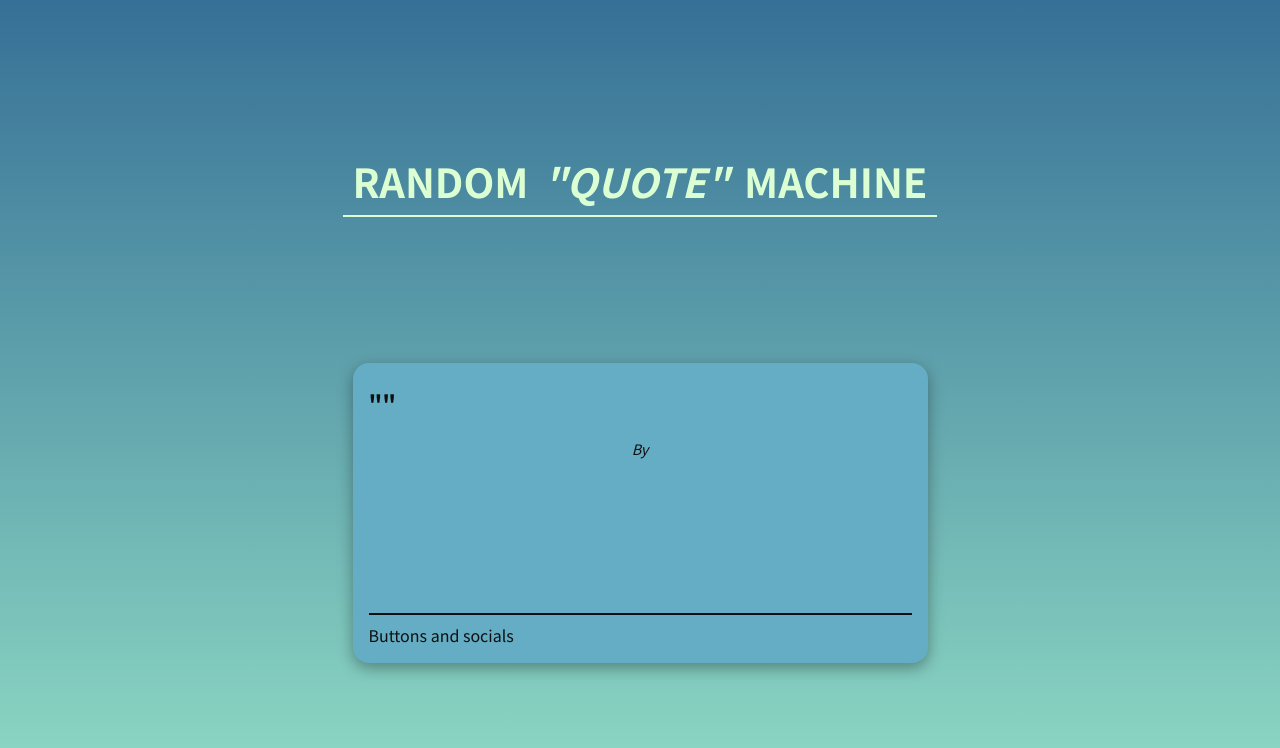
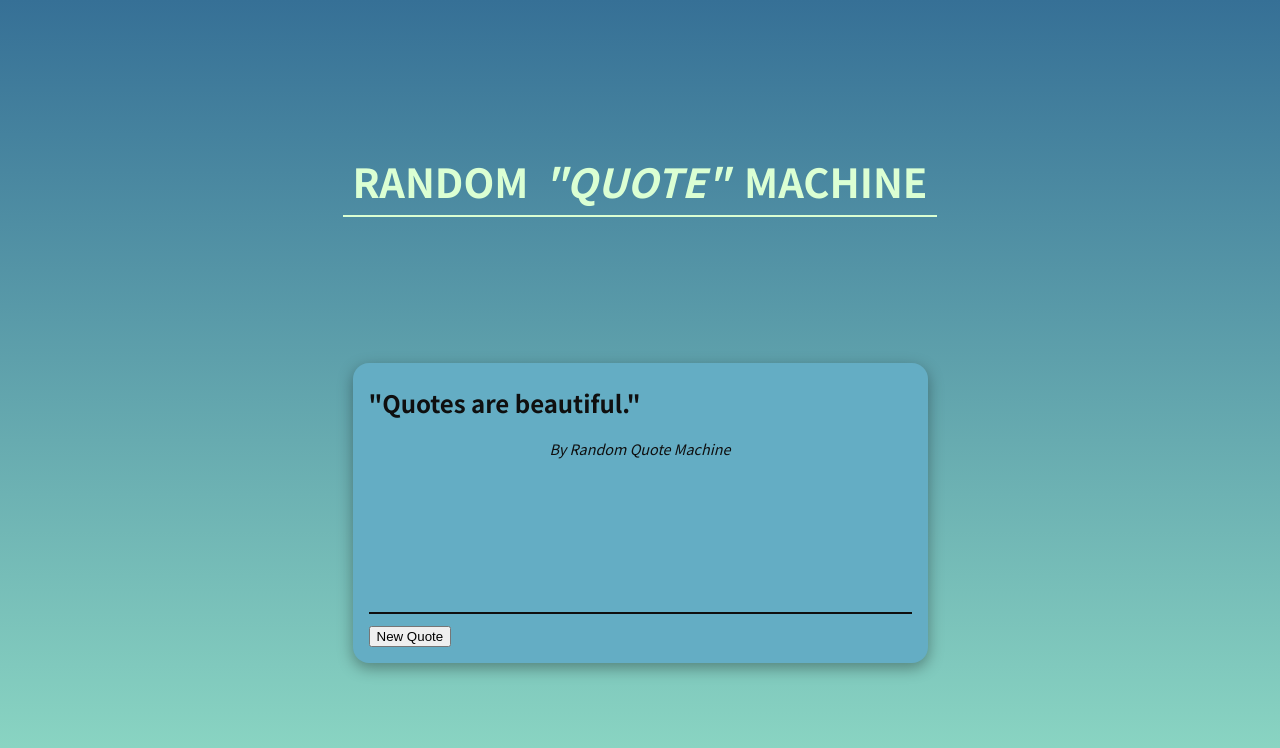
Before and after one commit to rafael-lua/fcc-random-quote-machine, a Next.js app: page / in a window 1280 px wide. Shown: the top 748 px of the page. Built offline with nearby package versions, Linux system fonts and the light colour scheme.

Commit message:
Update quote with state

```diff
--- a/components/Quote.js
+++ b/components/Quote.js
@@ -1,20 +1,31 @@
 // import { connect } from "react-redux"; // Component will be exported through the connect
+import { useState } from "react";
 
 const Quote = (props) => {
+  const [quoteState, setQuoteState] = useState(
+    {
+      text: "Quotes are beautiful.",
+      author: "Random Quote Machine"
+    }
+  );
+
   // Component local function to get a random quote from all the quotes passed on "props.quotes"
   const getRandomQuote = () => {
-
+    const newQuote = props.quotes[0];
+    setQuoteState({...quoteState, text: newQuote.text, author: newQuote.author});
   };
 
   return (
     <div id="quote-box">
       <div>
-        <h2 id="text">{props.text}</h2>
-        <h3 id="author">By {props.author}</h3>
+        <h2 id="text">{quoteState.text}</h2>
+        <h3 id="author">By {quoteState.author}</h3>
       </div>
       <div>
         <hr/>
-        Buttons and socials
+        <div class="quote-bottom-wrapper">
+          <button id="new-quote" onClick={getRandomQuote} class="btn-main">New Quote</button>
+        </div>
       </div>
     </div>
   )
--- a/pages/index.js
+++ b/pages/index.js
@@ -8,9 +8,11 @@ import Quote from "../components/Quote";
 // Main view and content
 export default function Home(props) {
   // <Provider store={ store }> </Provider>
+
   return (
     <Quote quotes={props.quotes} />
   )
+
 }
 
 export const getStaticProps = async () => {
```
